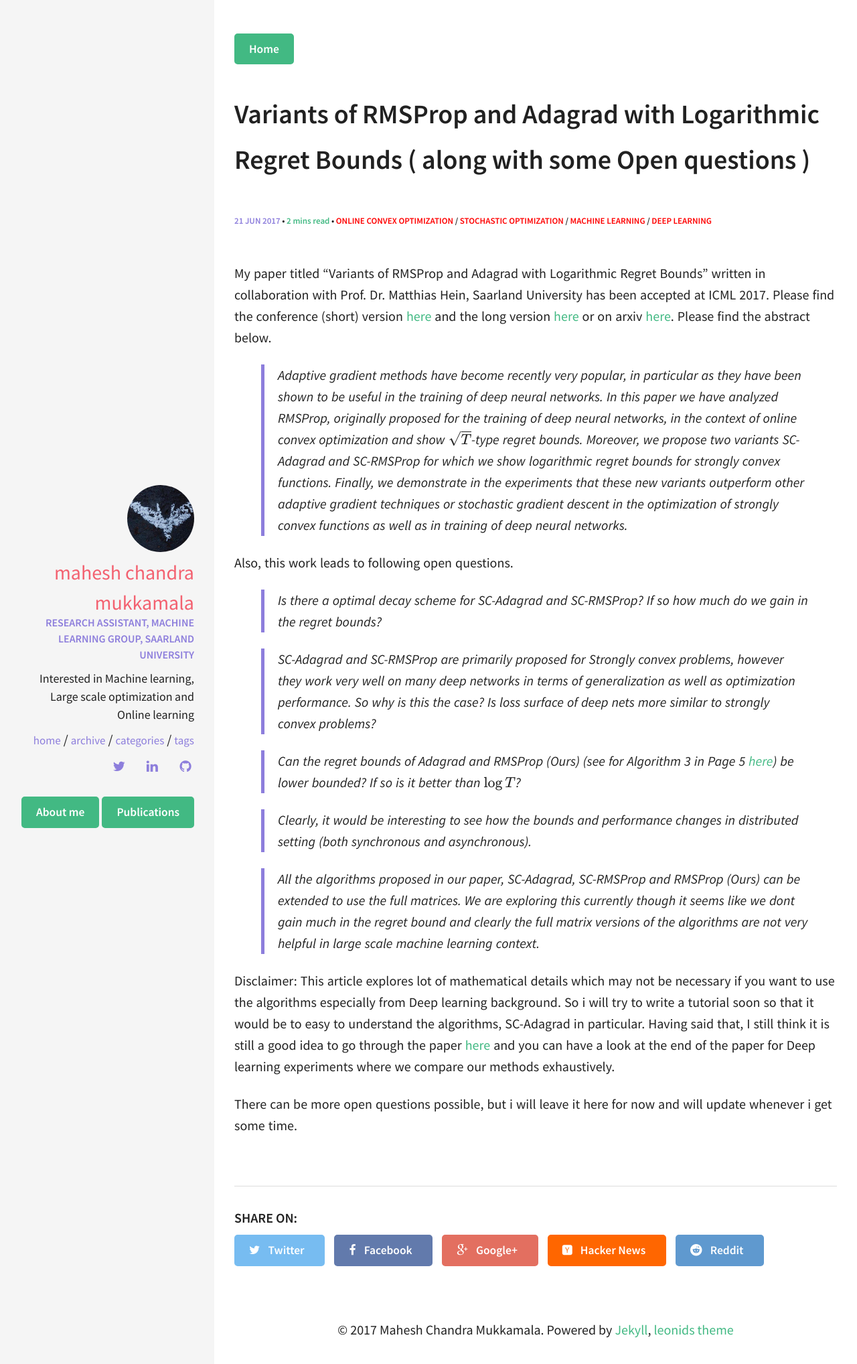
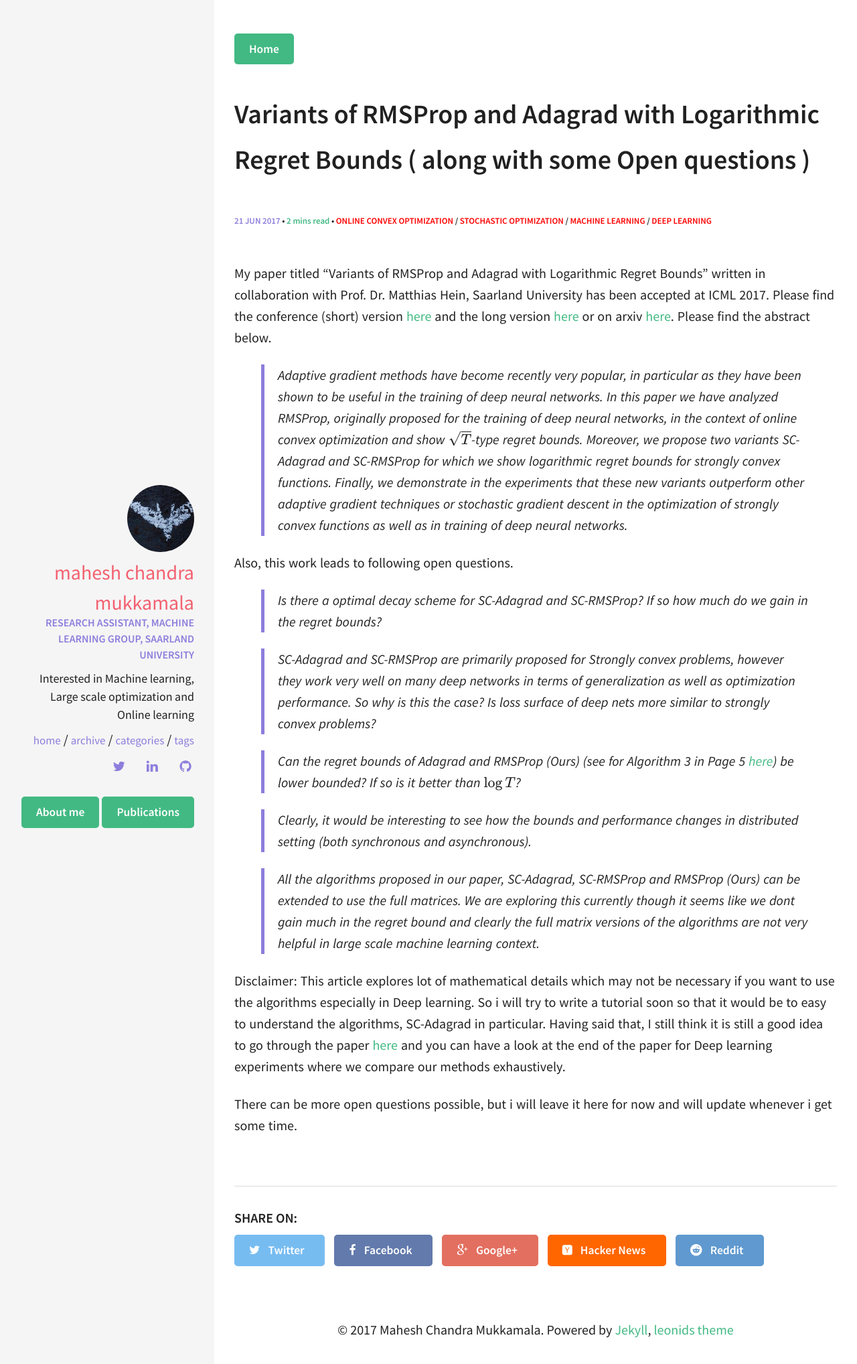
Before and after one commit to mmahesh/mmahesh.github.io, a Jekyll site: the page built from _posts/2017-06-21-variants-of-rmsprop-and-adagrad-with-logarithmic-regret-bounds.md, in a window 1280 px wide. Shown: the top 2036 px of the page at 67% size. Built offline with Jekyll 4.4.1, drawn with Linux system fonts in a browser that asks for light colours; formulas are drawn with MathJax 3; comment, search, counter and statistics services are not loaded.

Commit message:
minor edit

```diff
--- a/_posts/2017-06-21-variants-of-rmsprop-and-adagrad-with-logarithmic-regret-bounds.md
+++ b/_posts/2017-06-21-variants-of-rmsprop-and-adagrad-with-logarithmic-regret-bounds.md
@@ -29,6 +29,6 @@
 
 > All the algorithms proposed in our paper, SC-Adagrad, SC-RMSProp and RMSProp (Ours) can be extended to use the full matrices. We are exploring this currently though it seems like we dont gain much in the regret bound and clearly the full matrix versions of the algorithms are not very helpful in large scale machine learning context.
 
-Disclaimer: This article explores lot of mathematical details which may not be necessary if you want to use the algorithms especially from Deep learning background. So i will try to write a tutorial soon so that it would be to easy to understand the algorithms, SC-Adagrad in particular. Having said that, I  still think it is still a good idea to go through the paper <a href='http://www.ml.uni-saarland.de/Publications/MukHei-VariantsRMSPropAdagradLogRegret.pdf' target='_blank' >here</a>  and you can have a look at the end of the paper for  Deep learning experiments where we compare our methods exhaustively.
+Disclaimer: This article explores lot of mathematical details which may not be necessary if you want to use the algorithms especially in Deep learning. So i will try to write a tutorial soon so that it would be to easy to understand the algorithms, SC-Adagrad in particular. Having said that, I  still think it is still a good idea to go through the paper <a href='http://www.ml.uni-saarland.de/Publications/MukHei-VariantsRMSPropAdagradLogRegret.pdf' target='_blank' >here</a>  and you can have a look at the end of the paper for  Deep learning experiments where we compare our methods exhaustively.
 
 There can be more open questions possible, but i will leave it here for now and will update whenever i get some time.
```
